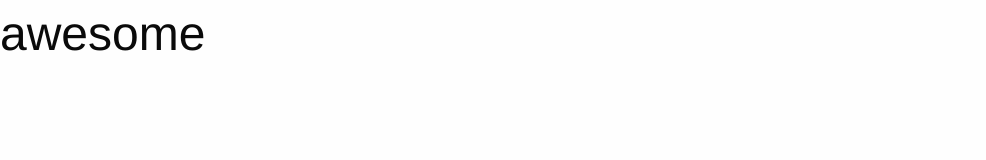
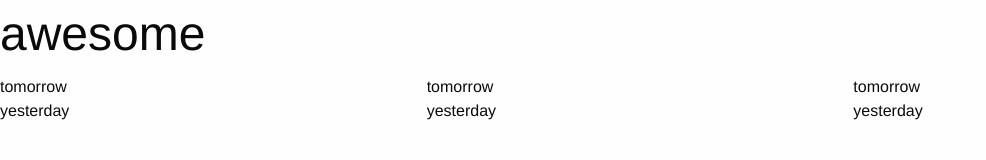
Before and after one commit to jacquou/mensa, a plain HTML site: page index.html in a window 1280 px wide. Shown: the whole page, without its empty margins (0-986 px from the left). Drawn offline with nearby package versions, Linux system fonts and the light colour scheme.

Commit message:
added text

```diff
--- a/index.html
+++ b/index.html
@@ -11,5 +11,15 @@
 </head>
 <body>
 	<h1>awesome</h1>
+	<div class="grid-x">
+		<div class="cell small-4">tomorrow</div>
+		<div class="cell small-4">tomorrow</div>
+		<div class="cell small-4">tomorrow</div>
+	</div>
+	<div class="grid-x">
+		<div class="cell small-4">yesterday</div>
+		<div class="cell small-4">yesterday</div>
+		<div class="cell small-4">yesterday</div>
+	</div>
 </body>
 </html>
```
